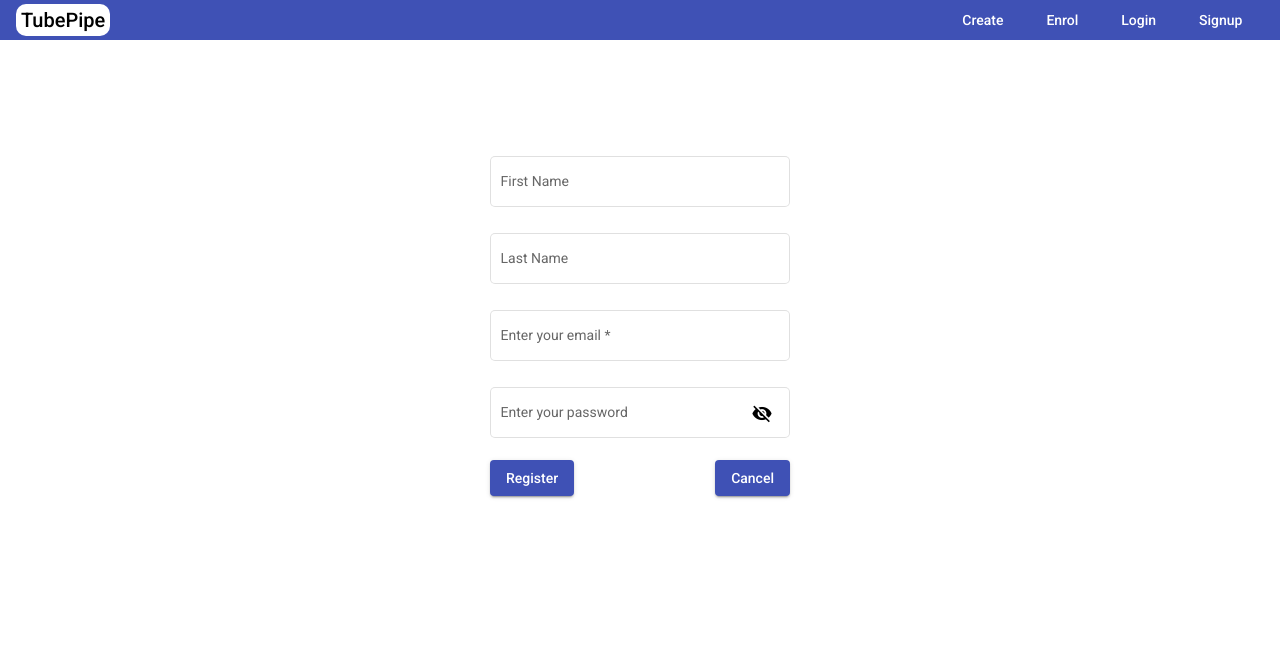
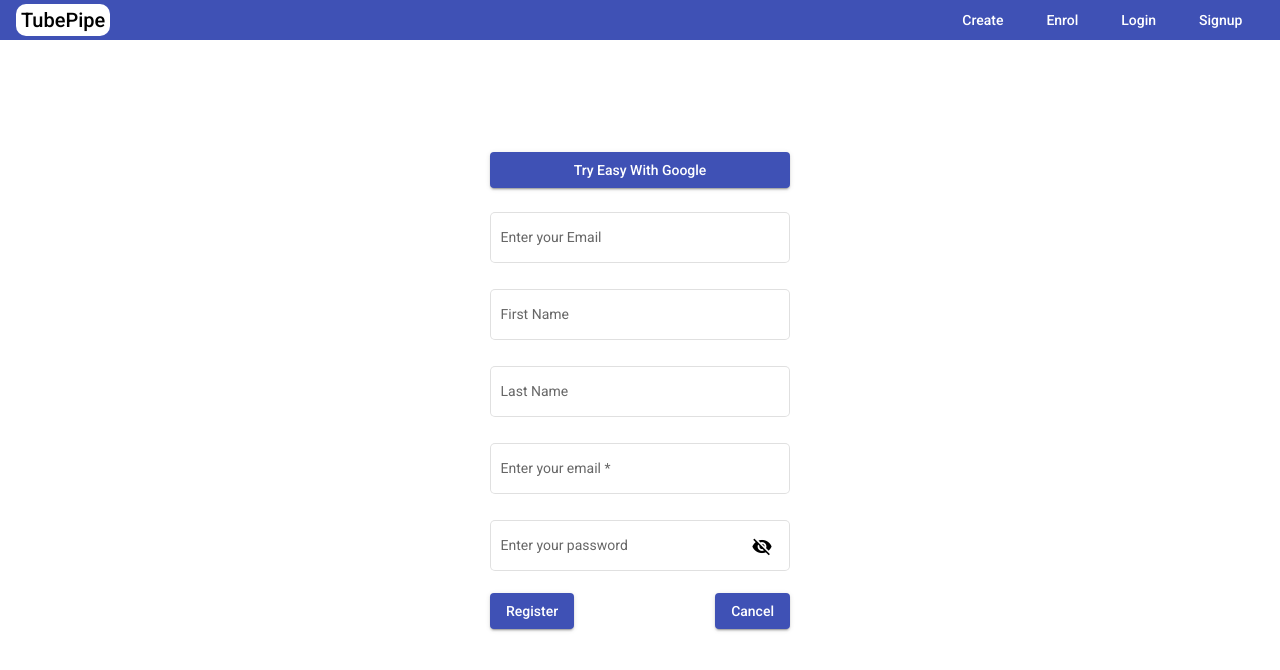
Before and after one commit to mdrasheduzzamanakash/ui-tubepipe-app, an Angular app: page /signup in a window 1280 px wide. Shown: the top 670 px of the page. Built offline with nearby package versions, Linux system fonts and the light colour scheme.

Commit message:
add register and login

```diff
--- a/package.json
+++ b/package.json
@@ -21,6 +21,7 @@
     "@angular/platform-browser": "^14.2.0",
     "@angular/platform-browser-dynamic": "^14.2.0",
     "@angular/router": "^14.2.0",
+    "@types/google-one-tap": "^1.2.2",
     "rxjs": "~7.5.0",
     "tslib": "^2.3.0",
     "zone.js": "~0.11.4"
--- a/src/app/m-login/login/login.component.html
+++ b/src/app/m-login/login/login.component.html
@@ -1,6 +1,11 @@
 <div class="box">
 
+
     <div>
+        <button mat-raised-button color="primary" style="width: 300px; margin-bottom: 10px;"
+            (click)="showGoogleSingRegister()">Try
+            Easy With Google</button>
+        <div style="width: 300px; margin-bottom: 10px;" id="buttonDiv"></div>
         <div class="example-container">
             <mat-form-field appearance="fill" [style.width.px]=300>
                 <mat-label>Fill form field</mat-label>
@@ -13,15 +18,16 @@
             <mat-form-field appearance="fill" [style.width.px]=300>
                 <mat-label>Enter your password</mat-label>
                 <input matInput [type]="hide ? 'password' : 'text'">
-            <button mat-icon-button matSuffix (click)="hide = !hide" [attr.aria-label]="'Hide password'" [attr.aria-pressed]="hide">
+                <button mat-icon-button matSuffix (click)="hide = !hide" [attr.aria-label]="'Hide password'"
+                    [attr.aria-pressed]="hide">
                     <mat-icon>{{hide ? 'visibility_off' : 'visibility'}}</mat-icon>
                 </button>
             </mat-form-field>
         </div>
         <span class="example-spacer"></span>
         <div class="login-signup">
-        <button mat-raised-button color="primary" >Login</button>
+            <button mat-raised-button color="primary">Login</button>
             <!-- <span class="btn-align"></span> -->
-        <button mat-raised-button color="primary" >Forgot Password</button>
+            <button mat-raised-button color="primary">Forgot Password</button>
         </div>
     </div>
--- a/src/app/m-login/login/login.component.ts
+++ b/src/app/m-login/login/login.component.ts
@@ -1,4 +1,8 @@
-import { Component, OnInit } from '@angular/core';
+import { Component, NgZone, OnInit } from '@angular/core';
+import { Router } from '@angular/router';
+import { CredentialResponse } from 'google-one-tap';
+import { AuthService } from 'src/app/services/auth.service';
+import { environment } from 'src/environments/environment';
 
 @Component({
   selector: 'app-login',
@@ -7,10 +11,55 @@ import { Component, OnInit } from '@angular/core';
 })
 export class LoginComponent implements OnInit {
 
+
+  clientId: string = environment.googleClientID;
+  showGoogleSingRegister() {
+    //@ts-ignore
+    google.accounts.id.initialize({
+      client_id: this.clientId,
+      callback: this.handleCredentialResponse.bind(this),
+      auto_select: false,
+      cancel_on_tap_outside: true
+    });
+    //@ts-ignore
+    google.accounts.id.renderButton(
+      //@ts-ignore
+      document.getElementById('buttonDiv'), {
+      theme: 'outline',
+      size: 'large',
+      text: 'continue_with',
+      type: 'standard',
+      width: 300,
+      height: 50
+    }
+    );
+    //@ts-ignore
+    google.accounts.id.prompt((notification: PromptMomentNotification) => { });
+  }
+
   hide = true;
-  constructor() { }
+  constructor(private service: AuthService, private router: Router, private _ngZone: NgZone) { }
 
   ngOnInit(): void {
   }
 
+
+
+
+
+  async handleCredentialResponse(credentialResponse: CredentialResponse) {
+    await this.service.LoginWithGoogle(credentialResponse.credential).subscribe(
+      (x: any) => {
+        debugger;
+        localStorage.setItem("token", x.token);
+        this._ngZone.run(() => {
+          this.router.navigate(['/']);
+        })
+      },
+      (error: any) => {
+        console.log(error);
+      }
+    );
+  }
+
 }
--- a/src/app/m-register/register/register.component.html
+++ b/src/app/m-register/register/register.component.html
@@ -1,6 +1,16 @@
 <div class="box">
 
   <div>
+    <button mat-raised-button color="primary" style="width: 300px; margin-bottom: 10px;"
+      (click)="showGoogleSingRegister()">Try
+      Easy With Google</button>
+    <div style="width: 300px; margin-bottom: 10px;" id="buttonDiv"></div>
+    <div class="example-container">
+      <mat-form-field appearance="outline" [style.width.px]=300>
+        <mat-label>Enter your Email</mat-label>
+        <input matInput>
+      </mat-form-field>
+    </div>
     <div class="example-container">
       <mat-form-field appearance="outline" [style.width.px]=300>
         <mat-label>First Name</mat-label>
@@ -29,16 +39,17 @@
       <mat-form-field appearance="outline" [style.width.px]=300>
         <mat-label>Enter your password</mat-label>
         <input matInput [type]="hide ? 'password' : 'text'">
-              <button mat-icon-button matSuffix (click)="hide = !hide" [attr.aria-label]="'Hide password'" [attr.aria-pressed]="hide">
+        <button mat-icon-button matSuffix (click)="hide = !hide" [attr.aria-label]="'Hide password'"
+          [attr.aria-pressed]="hide">
           <mat-icon>{{hide ? 'visibility_off' : 'visibility'}}</mat-icon>
         </button>
       </mat-form-field>
     </div>
     <span class="example-spacer"></span>
     <div class="login-signup">
-        <button mat-raised-button color="primary" >Register</button>
+      <button mat-raised-button color="primary">Register</button>
       <!-- <span class="btn-align"></span> -->
-        <button mat-raised-button color="primary" >Cancel</button>
+      <button mat-raised-button color="primary">Cancel</button>
     </div>
 
   </div>
--- a/src/app/m-register/register/register.component.ts
+++ b/src/app/m-register/register/register.component.ts
@@ -1,5 +1,9 @@
-import { Component, OnInit } from '@angular/core';
+import { Component, NgZone, OnInit } from '@angular/core';
 import { FormControl, Validators } from '@angular/forms';
+import { Router } from '@angular/router';
+import { CredentialResponse } from 'google-one-tap';
+import { AuthService } from 'src/app/services/auth.service';
+import { environment } from 'src/environments/environment';
 
 @Component({
   selector: 'app-register',
@@ -7,6 +11,7 @@ import { FormControl, Validators } from '@angular/forms';
   styleUrls: ['./register.component.css']
 })
 export class RegisterComponent implements OnInit {
+
   email = new FormControl('', [Validators.required, Validators.email]);
 
   getErrorMessage() {
@@ -17,10 +22,52 @@ export class RegisterComponent implements OnInit {
     return this.email.hasError('email') ? 'Not a valid email' : '';
   }
 
-  hide=true;
-  constructor() { }
+  hide = true;
+  constructor(private service: AuthService, private _ngZone: NgZone, private router: Router) { }
 
   ngOnInit(): void {
   }
 
+  clientId: string = environment.googleClientID;
+
+  showGoogleSingRegister() {
+    //@ts-ignore
+    google.accounts.id.initialize({
+      client_id: this.clientId,
+      callback: this.handleCredentialResponse.bind(this),
+      auto_select: false,
+      cancel_on_tap_outside: true
+    });
+    //@ts-ignore
+    google.accounts.id.renderButton(
+      //@ts-ignore
+      document.getElementById('buttonDiv'), {
+      theme: 'outline',
+      size: 'large',
+      text: 'continue_with',
+      type: 'standard',
+      width: 300,
+      height: 50
+    }
+    );
+    //@ts-ignore
+    google.accounts.id.prompt((notification: PromptMomentNotification) => { });
+  }
+
+
+  async handleCredentialResponse(credentialResponse: CredentialResponse) {
+    await this.service.LoginWithGoogle(credentialResponse.credential).subscribe(
+      (x: any) => {
+        debugger;
+        localStorage.setItem("token", x.token);
+        this._ngZone.run(() => {
+          this.router.navigate(['/']);
+        })
+      },
+      (error: any) => {
+        console.log(error);
+      }
+    );
+  }
+
 }
--- /dev/null
+++ b/src/app/services/auth.service.ts
@@ -0,0 +1,16 @@
+import { HttpClient } from '@angular/common/http';
+import { Injectable } from '@angular/core';
+
+@Injectable({
+  providedIn: 'root'
+})
+export class AuthService {
+
+
+  LoginWithGoogle(credential: string) {
+    return this.http.post('http://localhost:5000/api/auth/google', { credential });
+  }
+
+  constructor(private http : HttpClient) { }
+
+}
--- a/src/environments/environment.ts
+++ b/src/environments/environment.ts
@@ -4,7 +4,8 @@
 
 export const environment = {
   production: false,
-  apiendpoint: 'http://localhost:3000'
+  apiendpoint: 'http://localhost:3000',
+  googleClientID: 'YOUR_GOOGLE_CLIENT_ID'
 };
 
 /*
--- a/src/index.html
+++ b/src/index.html
@@ -1,5 +1,6 @@
 <!DOCTYPE html>
 <html lang="en">
+
 <head>
   <meta charset="utf-8" />
   <title>Ui</title>
@@ -7,20 +8,14 @@
   <meta name="viewport" content="width=device-width, initial-scale=1" />
   <link rel="icon" type="image/x-icon" href="favicon.ico" />
   <link rel="preconnect" href="https://fonts.gstatic.com" />
-    <link
-      href="https://fonts.googleapis.com/css2?family=Roboto:wght@300;400;500&display=swap"
-      rel="stylesheet"
-    />
-    <link
-      href="https://fonts.googleapis.com/icon?family=Material+Icons"
-      rel="stylesheet"
-    />
-    <link
-      rel="stylesheet"
-      href="https://cdnjs.cloudflare.com/ajax/libs/animate.css/4.1.1/animate.min.css"
-    />
+  <link href="https://fonts.googleapis.com/css2?family=Roboto:wght@300;400;500&display=swap" rel="stylesheet" />
+  <link href="https://fonts.googleapis.com/icon?family=Material+Icons" rel="stylesheet" />
+  <link rel="stylesheet" href="https://cdnjs.cloudflare.com/ajax/libs/animate.css/4.1.1/animate.min.css" />
+  <script src="https://accounts.google.com/gsi/client" async defer></script>
 </head>
+
 <body class="mat-typography">
   <app-root></app-root>
 </body>
+
 </html>
```
Also changed, not shown: 2 other files (tests, documents, lock files or other folders). Lines whose indentation alone changed are shown as unchanged.
